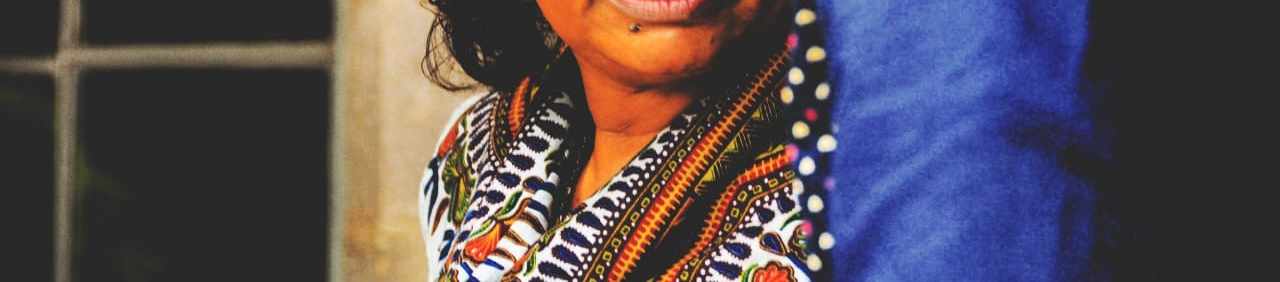
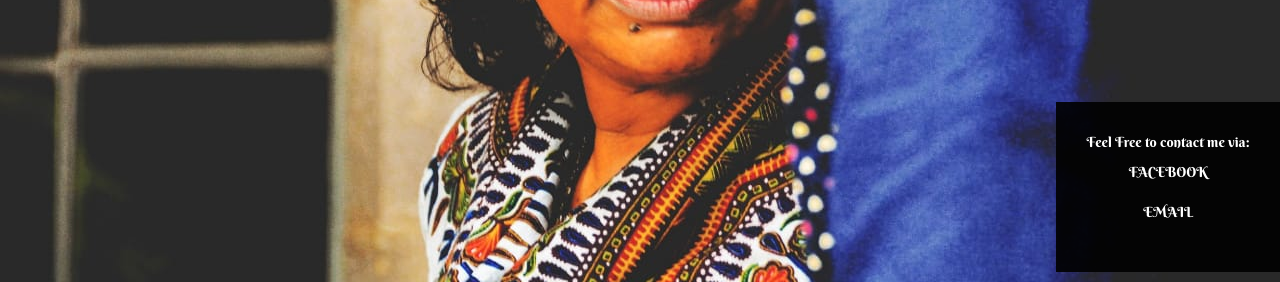
Before and after one commit to Williz4/Williz4.github.io, a plain HTML site: page index.html in a window 1280 px wide. Shown: the part 518-800 px from the top of the page. Drawn offline with nearby package versions, Linux system fonts and the light colour scheme.

Commit message:
Adds a contact box in the home page

```diff
--- a/css/styles.css
+++ b/css/styles.css
@@ -14,7 +14,7 @@ body {
 	justify-content: center;
 }
 
-ul {
+#links {
 	background: rgba(0, 0, 0, .9);
 	width: auto;
 	height: auto;
@@ -26,19 +26,55 @@ ul {
 	position: relative;
 }
 
-ul li {
+#links li {
 	margin-bottom: 20px;
 }
 
-ul li a {
+#links li a {
 	color: #fff;
 	font-family: 'Berkshire Swash', cursive;
 	font-size: 2.5em;
 	text-transform: uppercase;
 }
 
-ul li a:hover {
+#links li a:hover {
 	color: red;
 	text-decoration: none;
 	transition: color .5s;
 }
+
+#social {
+	background: rgba(0, 0, 0, .9);
+	width: auto;
+	height: auto;
+	text-align: center;
+	padding: 30px;
+	list-style-type: none;
+	margin-left: auto;
+	margin-right: auto;
+	position: absolute;
+	bottom: 0px;
+	right: 0px;
+}
+
+#social p {
+	color: #fff;
+	font-family: 'Berkshire Swash', cursive;
+}
+
+#social li {
+	margin-bottom: 20px;
+}
+
+#social li a {
+	color: #fff;
+	font-family: 'Berkshire Swash', cursive;
+	font-size: 1em;
+	text-transform: uppercase;
+}
+
+#social li a:hover {
+	color: red;
+	text-decoration: none;
+	transition: color .5s;
+}
--- a/index.html
+++ b/index.html
@@ -13,12 +13,23 @@
 
 	<body>
 
-		<ul>
+		<ul id="links">
 
 			<li> <a href="about.html">About Wilson Mwangeka</a> </li>
 			<li> <a href="projects.html">Wilson Mwangeka's Projects</a> </li>
 
 		</ul>
+
+		<ul id="social">
+
+			<p>Feel Free to contact me via:</p>
+
+			<li> <a href="https://www.facebook.com/wilson.mwangeka">facebook</a> </li>
+			<li> <a href="mailto:wilsonmwangeka@gmail.com">email</a> </li>
+
+		</ul>
+
+		</div>
 
 		<!-- jQuery -->
 		<script src="https://ajax.googleapis.com/ajax/libs/jquery/1.11.3/jquery.min.js"></script>
```
Also changed, not shown: 1 other file.
